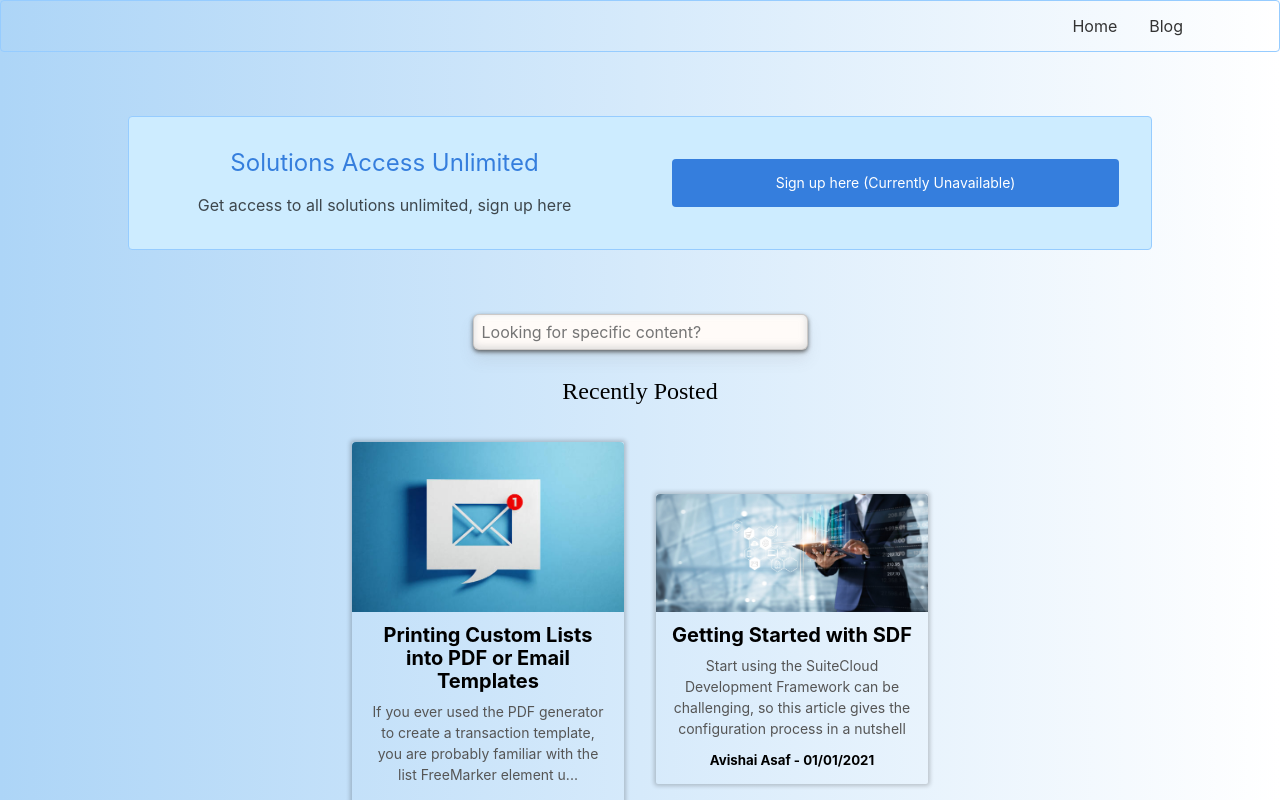
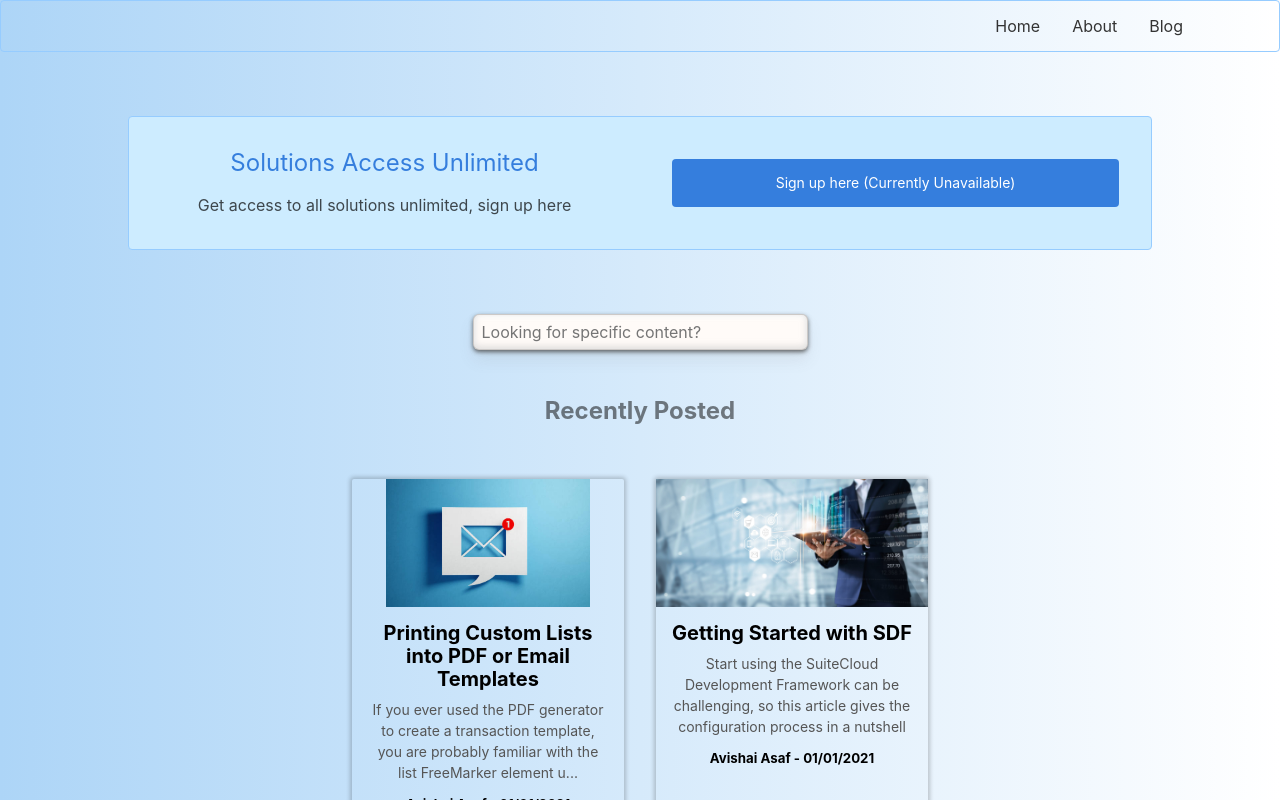
Before and after one commit to avishaiasaf/NS-Blog, a React (Create React App) app: page / in a window 1280 px wide. Both pictures are taken after a click on the element "Blog". Shown: the top 800 px of the page. Built offline with nearby package versions, Linux system fonts and the light colour scheme.

Commit message:
fixing tiles

```diff
--- a/src/App.js
+++ b/src/App.js
@@ -4,6 +4,7 @@ import Feed from './components/Feed/Feed';
 import SearchField from './components/SearchField/SearchField';
 import Footer from './components/Footer/Footer';
 import Home from './components/Home/Home';
+import About from './components/About/About';
 import React, { Component, Suspense } from 'react';
 import { solutions } from './components/solutions.js';
 import { posts } from './components/posts.js';
@@ -113,8 +114,16 @@ class App extends Component {
     const homeRoute = () =>{
       return (
         <div>
-          <Home />
+          <Home blogName={'NetSuite Pro'} />
         </div>
+      );
+    }
+
+    const aboutRoute = () =>{
+      return (
+          <div>
+            <About />
+          </div>
       );
     }
 
@@ -194,6 +203,8 @@ class App extends Component {
       switch(this.state.route){
         case 'home':
           return homeRoute();
+        case 'about':
+          return aboutRoute();
         case 'blog':
           return blogRoute();
         case 'login':
--- /dev/null
+++ b/src/components/About/About.js
@@ -0,0 +1,17 @@
+import React from 'react';
+import about_me from '../../images/about-me.jpg';
+import PostTextElement from '../PostTextElement/PostTextElement';
+
+const About = ()=>{
+    return (
+        <div className='center w-60' >
+            <h1>About</h1>
+            {/*<img src={ about_me } alt='About Pic' align={'left'} width="20%" style={{paddingRight: '30px'}} />*/}
+            <PostTextElement text={`
+
+            `} />
+        </div>
+    );
+}
+
+export default About;
--- a/src/components/Home/Home.js
+++ b/src/components/Home/Home.js
@@ -1,9 +1,15 @@
 import React from 'react';
+import PostTextElement from '../PostTextElement/PostTextElement';
 
-const Home = ()=>{
+const Home = ({ blogName })=>{
     return (
-        <div>
+        <div className='center w-60 tc' >
             <h1>Home</h1>
+            <PostTextElement text={`
+
+
+            `} />
+        {/*    Welcome to ${blogName}! */}
         </div>
     );
 }
--- a/src/components/Navbar/Navbar.js
+++ b/src/components/Navbar/Navbar.js
@@ -20,6 +20,7 @@ const Navbar = ({ isSignedIn, onButtonClick, onLogout, user })=>{
                     // Inactivating as part of Go Live overcomplexity
                     /*<span className="link dim dark-gray f6 f5-ns dib mr3 mr4-ns pointer grow" onClick={()=>{onButtonClick('catalog')}}>Solution Center</span>*/
                 }
+                <span className="link dim dark-gray f6 f5-ns dib mr3 mr4-ns pointer grow" onClick={()=>{onButtonClick('about')}}>About</span>
                 <span className="link dim dark-gray f6 f5-ns dib mr3 mr4-ns pointer grow" onClick={()=>{onButtonClick('blog')}}>Blog</span>
                 {
                     // Inactivating as part of Go Live overcomplexity
--- a/src/components/PostCard/PostCard.js
+++ b/src/components/PostCard/PostCard.js
@@ -11,8 +11,11 @@ const summaryShape = (summary)=>{
 const PostCard = ({ title, summary, body, author, id, onPostClick, img, date })=>{
     return (
       <article className="ma3 dit-l br1 grow shadow-1 tc pointer" style={{width:'17rem'}} id={id} onClick={onPostClick}>
-      <img src={img} className="db w-100 br2 br--top" alt=""  />
-      <div className="pa2 ph3-ns pb3-ns">
+        <div className="h3 dib">
+          <img src={img} className="h4 dib" alt=""  />
+        </div>
+
+      <div className="pa2 ph3-ns pb3-ns h5">
         <div className="dt w-100 mt1">
           <div className="dtc">
             <h1 className="f5 f4-ns mv0">{title}</h1>
--- a/src/components/PostImageElement/PostImageElement.js
+++ b/src/components/PostImageElement/PostImageElement.js
@@ -3,7 +3,7 @@ import React from 'react';
 const PostImageElement = ({ imgSrc })=>{
     return (
         <div>
-            <img src={imgSrc} className='tc' alt="" width="70%" style={{border: '5px solid black;'}} />
+            <img src={imgSrc} className='tc' alt="" width="70%" style={{border: '3px solid #357edd'}} />
         </div>
     );
 }
--- a/src/components/PostList/PostList.js
+++ b/src/components/PostList/PostList.js
@@ -5,7 +5,7 @@ const PostList = ({posts, onPostClick})=>{
     return (
         <div className='w-80 center'>
             <section className="mw8 w-80 center">
-            <h2 className="baskerville fw1 ph3 ph0-l">Recently Posted</h2>
+            <br /><h2 className="black-50   ">Recently Posted</h2><br />
             {
                 posts.map((post, i)=>{
                     return (
```
Also changed, not shown: src/images/about-me.jpg (added).
